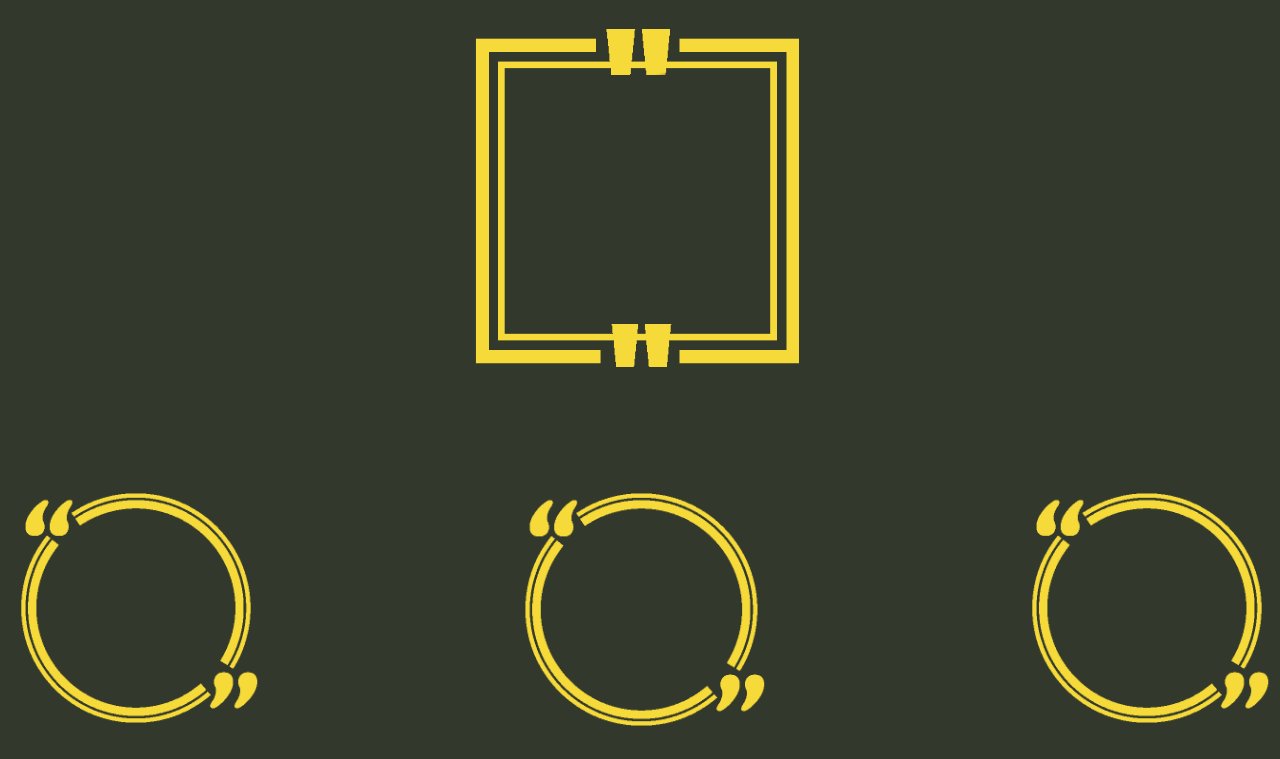
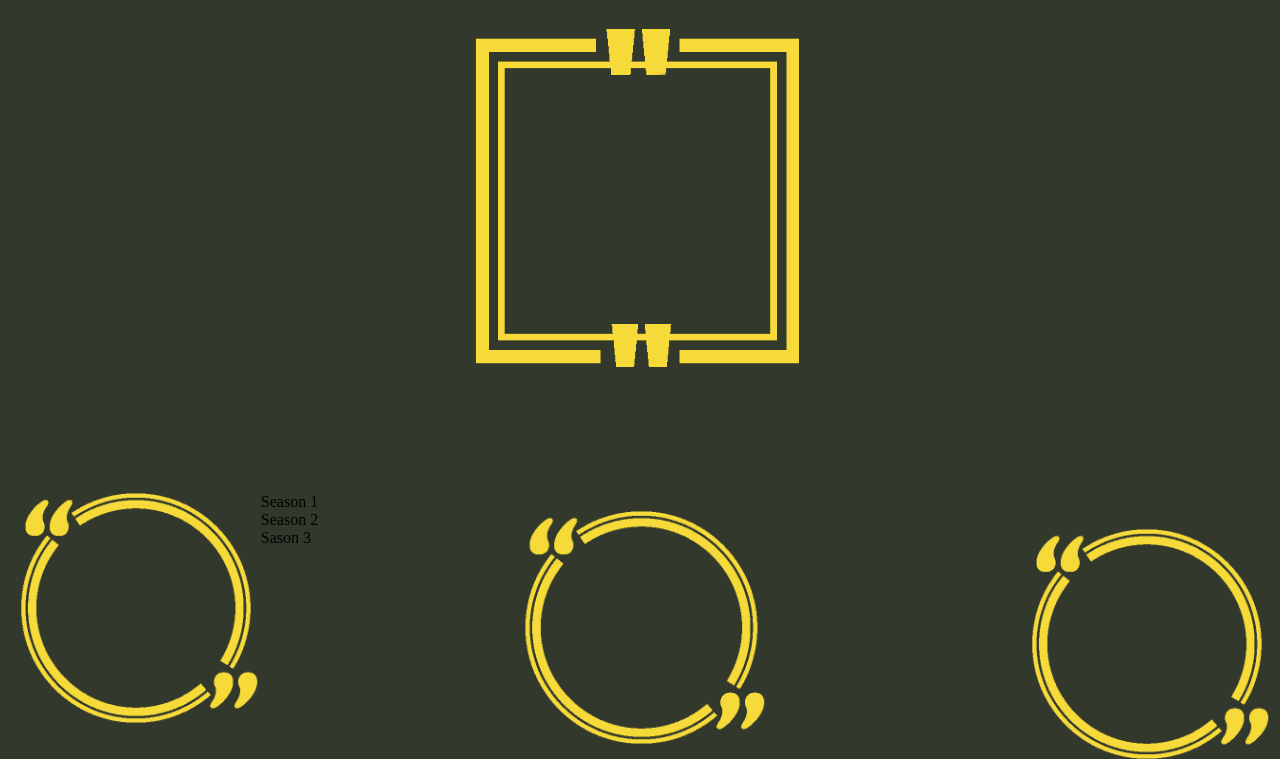
Before and after one commit to LanaDem/Fortnite, a plain HTML site: page news.html in a window 1280 px wide. Shown: the part 287-1046 px from the top of the page. Before the commit the page ends 1010 px from the top, so only its background shows below. Drawn offline with Linux system fonts and the light colour scheme.

Commit message:
text na okvire

```diff
--- a/Css/pocetnacss.css
+++ b/Css/pocetnacss.css
@@ -1,6 +1,5 @@
 body {
 	background-color: #33382D;
-	/*overflow-y: hidden;*/
 
 
 }
@@ -150,7 +149,3 @@ a:active {
 #okviri {
 	margin-top: 10%
 }
-
-/*#mrtvapozadina {
-background-image: url("lik.png");
-}*/
--- a/news.html
+++ b/news.html
@@ -28,7 +28,7 @@
 		</div>
 
 		<div id="okviri">
-			<div><img id="okvir2" src="slike/news2.png"></div>
-			<div><img id="okvir3" src="slike/news2.png"></div>
-			<div><img id="okvir4" src="slike/news2.png"></div>
+			<div><img id="okvir2" src="slike/news2.png">Season 1</div>
+			<div><img id="okvir3" src="slike/news2.png">Season 2</div>
+			<div><img id="okvir4" src="slike/news2.png">Sason 3</div>
 		</div>
```
Also changed, not shown: index.html (+4 -2 lines).
